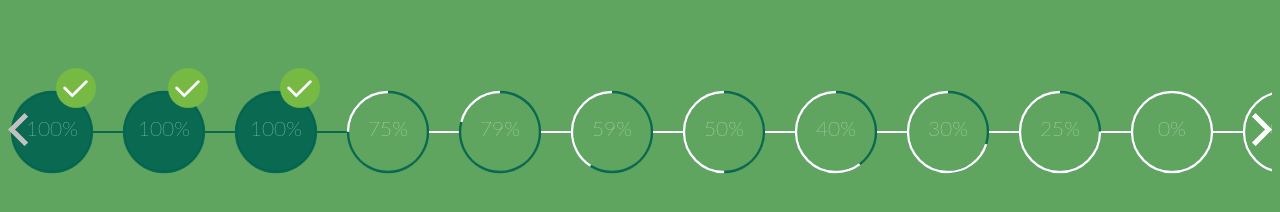
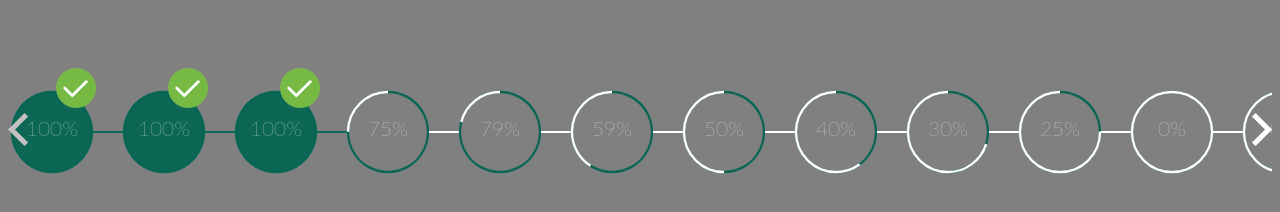
Before and after one commit to Sandy-Hut/circular-progress-calculation-and-carousel-jquery-plugin, a plain HTML site: page index.html in a window 1280 px wide. Drawn offline with Linux system fonts and the light colour scheme.

Commit message:
style changes

```diff
--- a/css/style.css
+++ b/css/style.css
@@ -1,7 +1,7 @@
 
 
 body {
-    background-color: #5fa55f;
+    background-color: gray;
     text-align: center;
 }
 /* Load animation */
@@ -37,7 +37,6 @@ div#container{
     padding: 0;
     height: 150px;
     text-align: left;
-    padding: 0;
 }
 .mother-wrapper {
     position: relative;
```
